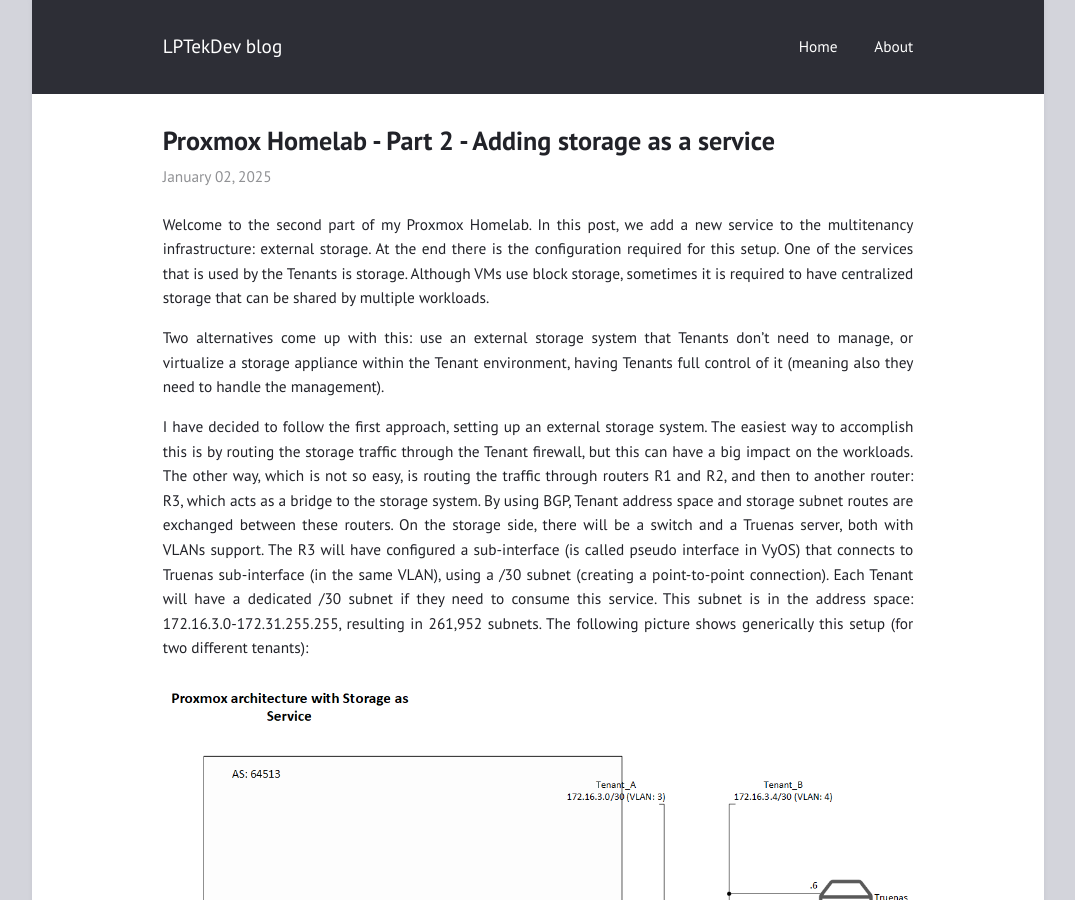
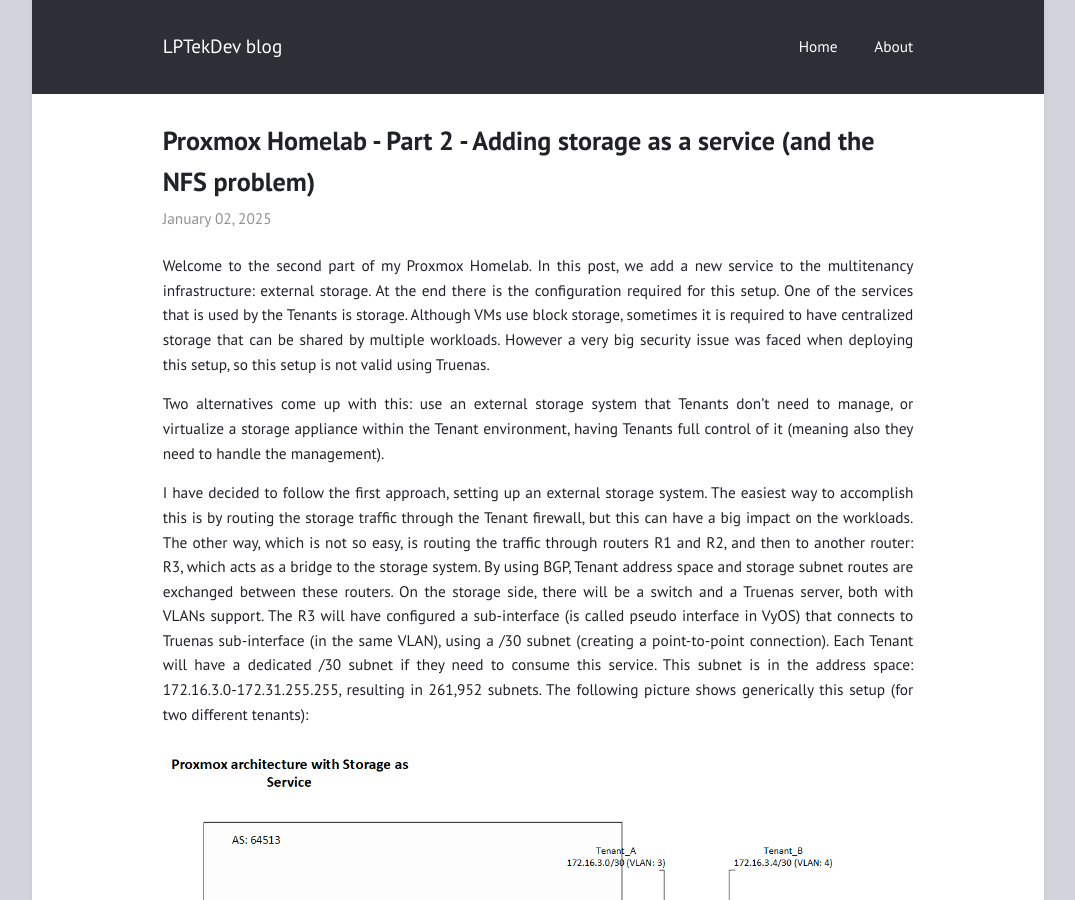
Before and after one commit to lptekdev/homelab, a Jekyll site: the page built from _posts/2025-01-02-proxmox_storage.md, in a window 1280 px wide and 900 px high. Shown: the whole window, without its empty margins (102-1177 px from the left). Built offline with Jekyll 4.4.1, drawn with Linux system fonts in a browser that asks for light colours; some of the changed text lies outside the part shown.

Commit message:
updating storage issue

```diff
--- a/_posts/2025-01-02-proxmox_storage.md
+++ b/_posts/2025-01-02-proxmox_storage.md
@@ -1,10 +1,10 @@
 ---
-title:  "Proxmox Homelab - Part 2 - Adding storage as a service"
+title:  "Proxmox Homelab - Part 2 - Adding storage as a service (and the NFS problem)"
 layout: post
 ---
 
 Welcome to the second part of my Proxmox Homelab. In this post, we add a new service to the multitenancy infrastructure: external storage. At the end there is the configuration required for this setup.
-One of the services that is used by the Tenants is storage. Although VMs use block storage, sometimes it is required to have centralized storage that can be shared by multiple workloads.
+One of the services that is used by the Tenants is storage. Although VMs use block storage, sometimes it is required to have centralized storage that can be shared by multiple workloads. However a very big security issue was faced when deploying this setup, so this setup is not valid using Truenas.
 <!--more-->
 
 Two alternatives come up with this: use an external storage system that Tenants don’t need to manage, or virtualize a storage appliance within the Tenant environment, having Tenants full control of it (meaning also they need to handle the management).
@@ -51,6 +51,11 @@ The next two commands allow to add the route to the Tenant address space:
 As it’s possible to see we have two different subnets for two different Tenants.
 Using NFS, one big issue (and very big) that was seen, was that a "showmount -e TENANT_IP_TRUENAS" command will show all the shares available in Truenas. This means all Tenants will be able to see all Tenants shares. However, by the source based routing and VRF isolation, they will only be able to access to its own shares.
 
+**The NFS problem in this setup**
+
+As it was mentioned previously, any tenant using the *showmount* command can view all the Truenas configured NFS shares. But this is only one of the problems. The second problem is despites of being able to isolate each tenant traffic, **any tenant can actually mount any share from all other tenants** (breaking the entire soution).
+
+The next step on my side will be try to figure out (if actually exists) an alternative for Truenas that allows sharing a storage system without this (and others) security concerns.
 
 **Routers Configuration for Tenant A**
 
```
